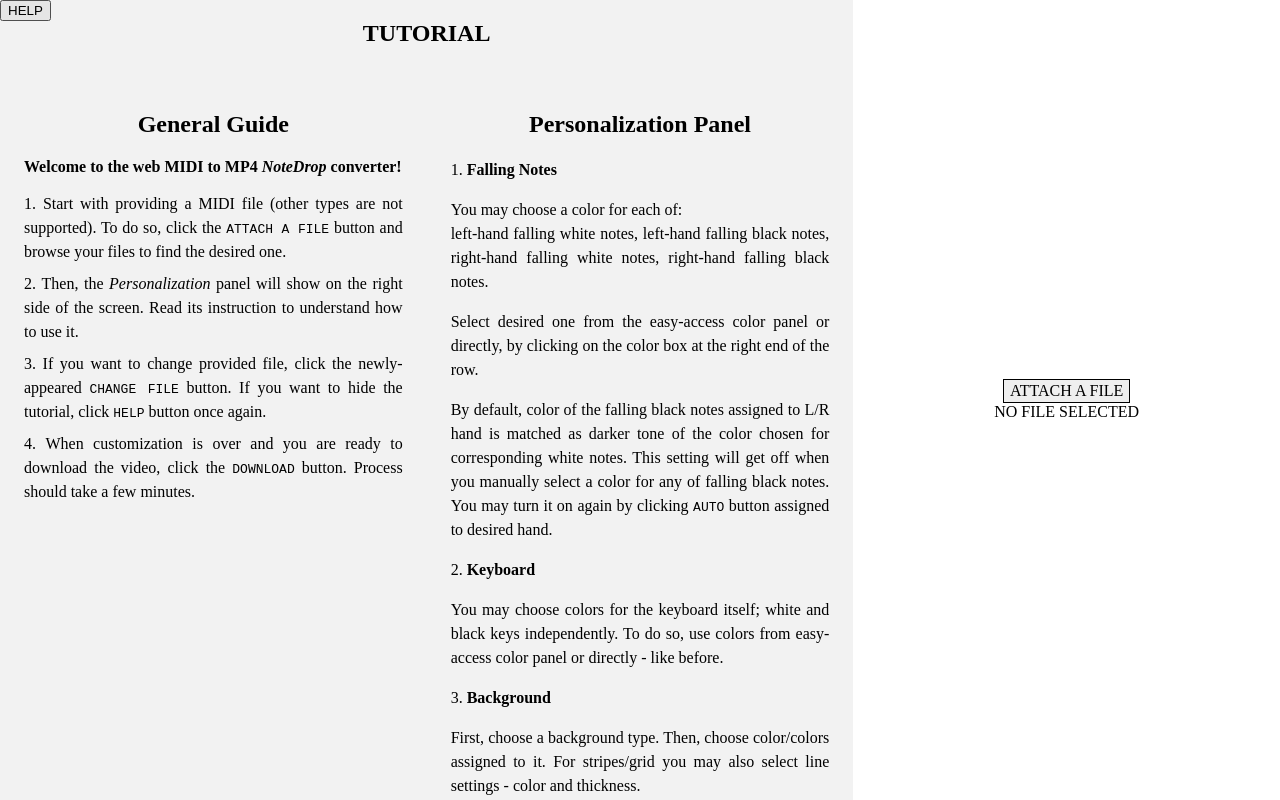
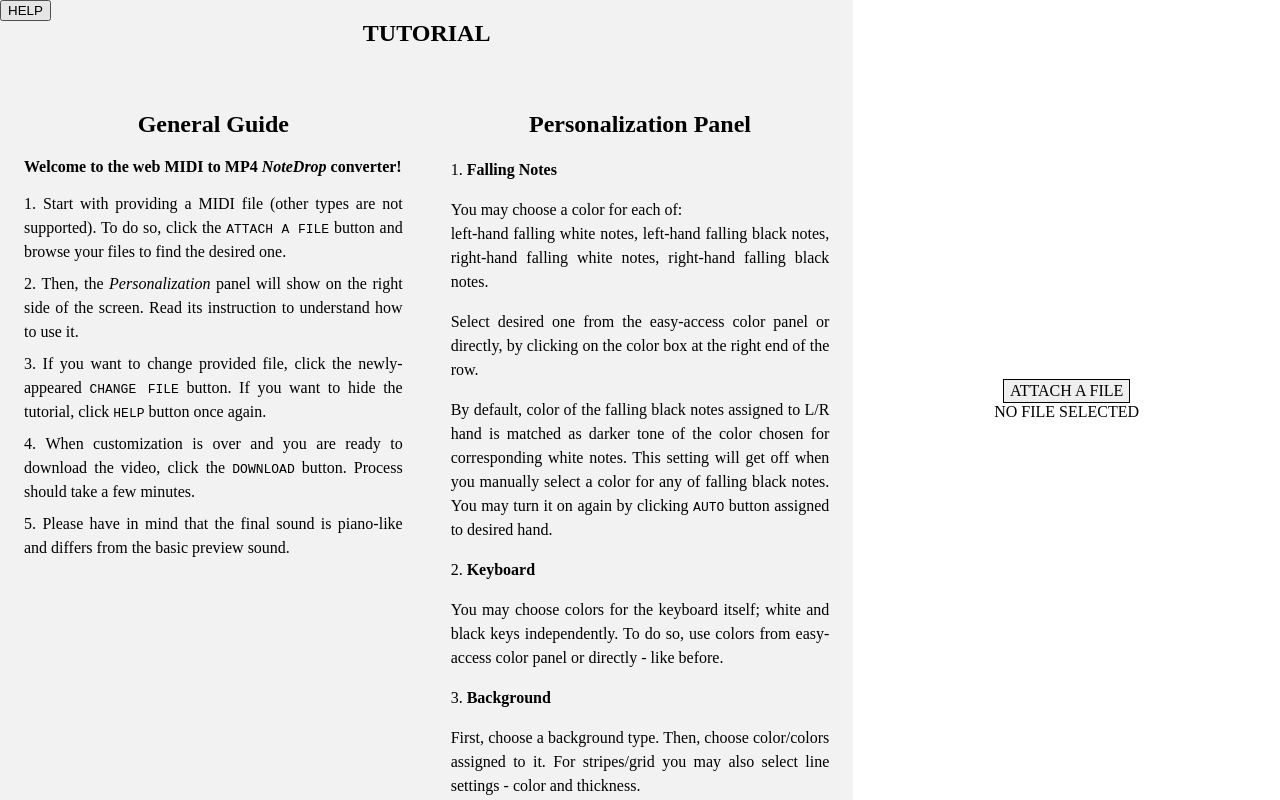
Before and after one commit to Lemonewa/NoteDrop, a React (Vite) app in the folder frontend/: page / in a window 1280 px wide. Both pictures are taken after a click on the button "HELP". Built offline with nearby package versions, Linux system fonts and the light colour scheme.

Commit message:
Updated tutorial

```diff
--- a/frontend/src/App.tsx
+++ b/frontend/src/App.tsx
@@ -624,6 +624,7 @@ function App() {
                 <li>Then, the <em>Personalization</em> panel will show on the right side of the screen. Read its instruction to understand how to use it.</li>
                 <li>If you want to change provided file, click the newly-appeared <code>CHANGE FILE</code> button. If you want to hide the tutorial, click <code>HELP</code> button once again.</li>
                 <li>When customization is over and you are ready to download the video, click the <code>DOWNLOAD</code> button. Process should take a few minutes.</li>
+                <li>Please have in mind that the final sound is piano-like and differs from the basic preview sound.</li>
               </ol>
             </div>
             <div className="Tutorial_Part">
```
